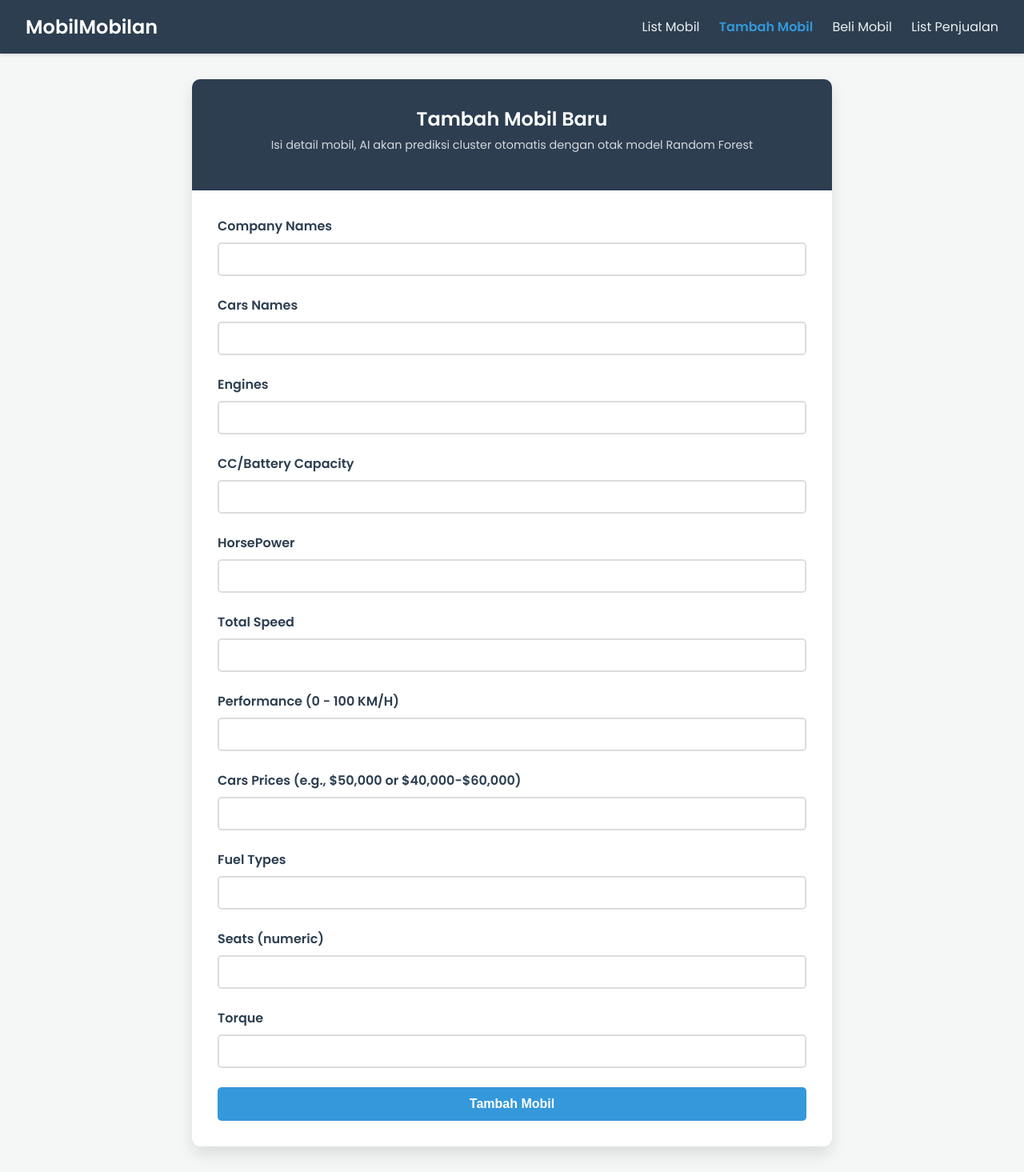
After one commit to Thaaan184/MobilMobilan, a Flask app: page /add_car in a window 1280 px wide. The commit adds this page. Shown: the whole page at 80% size. Run offline with Flask 3, Linux system fonts and the light colour scheme.

Commit message:
Tambah Page Add Car

```diff
--- a/app.py
+++ b/app.py
@@ -4,6 +4,7 @@ import pickle
 import json
 import os
 import math
+import re  # Untuk cleaning price
 
 app = Flask(__name__)
 
@@ -39,7 +40,30 @@ def get_data():
         return df
     return None
 
-# --- ROUTES ---
+# Function to clean price (mirip dari KMEANS.ipynb)
+def clean_price(price_str):
+    if not isinstance(price_str, str):
+        return None
+    price_str = re.sub(r'[\$, ]', '', price_str)  # Hapus $, comma, spasi
+    if '-' in price_str:
+        try:
+            low, high = map(float, price_str.split('-'))
+            return (low + high) / 2
+        except:
+            return None
+    try:
+        return float(price_str)
+    except:
+        return None
+
+# Function to clean seats
+def clean_seats(seats_str):
+    try:
+        return float(seats_str)
+    except:
+        return None
+
+# --- ROUTES EXISTING ---
 @app.route('/')
 def index():
     df = get_data()
@@ -166,5 +190,75 @@ def sales():
                            page=page,
                            total_pages=total_pages)
 
+# --- ROUTE BARU: TAMBAH MOBIL ---
+@app.route('/add_car', methods=['GET', 'POST'])
+def add_car():
+    error = None
+    if request.method == 'POST':
+        try:
+            # Ambil input dari form
+            company_names = request.form['company_names']
+            cars_names = request.form['cars_names']
+            engines = request.form['engines']
+            cc_battery = request.form['cc_battery']
+            horsepower = request.form['horsepower']
+            total_speed = request.form['total_speed']
+            performance = request.form['performance']
+            cars_prices = request.form['cars_prices']
+            fuel_types = request.form['fuel_types']
+            seats = request.form['seats']
+            torque = request.form['torque']
+
+            # Generate Car_Full_Name
+            car_full_name = f"{company_names.upper()} {cars_names.upper()}"
+
+            # Clean price and seats
+            price_cleaned = clean_price(cars_prices)
+            seats_cleaned = clean_seats(seats)
+
+            if price_cleaned is None or seats_cleaned is None:
+                raise ValueError("Input harga atau kursi tidak valid!")
+
+            # Predict cluster jika model ada
+            if model:
+                cluster_pred = model.predict([[price_cleaned, seats_cleaned]])[0]
+            else:
+                raise ValueError("Model tidak tersedia!")
+
+            # Load CSV existing
+            if os.path.exists(CSV_PATH):
+                df = pd.read_csv(CSV_PATH)
+            else:
+                raise FileNotFoundError("CSV tidak ditemukan!")
+
+            # Buat row baru
+            new_row = pd.DataFrame({
+                'Company Names': [company_names],
+                'Cars Names': [cars_names],
+                'Engines': [engines],
+                'CC/Battery Capacity': [cc_battery],
+                'HorsePower': [horsepower],
+                'Total Speed': [total_speed],
+                'Performance(0 - 100 )KM/H': [performance],
+                'Cars Prices': [cars_prices],
+                'Fuel Types': [fuel_types],
+                'Seats': [seats],
+                'Torque': [torque],
+                'Car_Full_Name': [car_full_name],
+                'Price_Cleaned': [price_cleaned],
+                'Seats_Cleaned': [seats_cleaned],
+                'cluster': [cluster_pred]
+            })
+
+            # Append dan simpan
+            df_updated = pd.concat([df, new_row], ignore_index=True)
+            df_updated.to_csv(CSV_PATH, index=False)
+
+            return redirect(url_for('index'))  # Redirect ke list mobil setelah sukses
+        except Exception as e:
+            error = str(e)
+
+    return render_template('add_car.html', error=error)
+
 if __name__ == '__main__':
     app.run(debug=True)
--- /dev/null
+++ b/templates/add_car.html
@@ -0,0 +1,88 @@
+<!DOCTYPE html>
+<html lang="en">
+<head>
+    <meta charset="UTF-8">
+    <meta name="viewport" content="width=device-width, initial-scale=1.0">
+    <title>Tambah Mobil - AutoCluster AI</title>
+    <link rel="stylesheet" href="{{ url_for('static', filename='style.css') }}">
+    <link href="https://fonts.googleapis.com/css2?family=Poppins:wght@300;400;600&display=swap" rel="stylesheet">
+</head>
+<body>
+
+    <nav class="navbar">
+        <div class="logo">MobilMobilan</div>
+        <div class="nav-links">
+            <a href="/">List Mobil</a>
+            <a href="/add_car" class="active">Tambah Mobil</a>
+            <a href="/predict">Beli Mobil</a>
+            <a href="/sales" >List Penjualan</a>
+        </div>
+    </nav>
+
+    <div class="container prediction-container">
+        <div class="card">
+            <div class="card-header">
+                <h2>Tambah Mobil Baru</h2>
+                <p>Isi detail mobil, AI akan prediksi cluster otomatis dengan otak model Random Forest</p>
+            </div>
+
+            <div class="card-body">
+                {% if error %}
+                <div class="result-box" style="background-color: #f8d7da; color: #721c24;">
+                    Error: {{ error }}
+                </div>
+                {% endif %}
+
+                <form method="POST">
+                    <div class="form-group">
+                        <label for="company_names">Company Names</label>
+                        <input type="text" id="company_names" name="company_names" required>
+                    </div>
+                    <div class="form-group">
+                        <label for="cars_names">Cars Names</label>
+                        <input type="text" id="cars_names" name="cars_names" required>
+                    </div>
+                    <div class="form-group">
+                        <label for="engines">Engines</label>
+                        <input type="text" id="engines" name="engines" required>
+                    </div>
+                    <div class="form-group">
+                        <label for="cc_battery">CC/Battery Capacity</label>
+                        <input type="text" id="cc_battery" name="cc_battery" required>
+                    </div>
+                    <div class="form-group">
+                        <label for="horsepower">HorsePower</label>
+                        <input type="text" id="horsepower" name="horsepower" required>
+                    </div>
+                    <div class="form-group">
+                        <label for="total_speed">Total Speed</label>
+                        <input type="text" id="total_speed" name="total_speed" required>
+                    </div>
+                    <div class="form-group">
+                        <label for="performance">Performance (0 - 100 KM/H)</label>
+                        <input type="text" id="performance" name="performance" required>
+                    </div>
+                    <div class="form-group">
+                        <label for="cars_prices">Cars Prices (e.g., $50,000 or $40,000-$60,000)</label>
+                        <input type="text" id="cars_prices" name="cars_prices" required>
+                    </div>
+                    <div class="form-group">
+                        <label for="fuel_types">Fuel Types</label>
+                        <input type="text" id="fuel_types" name="fuel_types" required>
+                    </div>
+                    <div class="form-group">
+                        <label for="seats">Seats (numeric)</label>
+                        <input type="number" id="seats" name="seats" required>
+                    </div>
+                    <div class="form-group">
+                        <label for="torque">Torque</label>
+                        <input type="text" id="torque" name="torque" required>
+                    </div>
+                    <button type="submit" class="btn-submit">Tambah Mobil</button>
+                </form>
+            </div>
+        </div>
+    </div>
+
+</body>
+</html>
--- a/templates/predict.html
+++ b/templates/predict.html
@@ -10,9 +10,10 @@
 <body>
 
     <nav class="navbar">
-        <div class="logo">AutoCluster AI</div>
+        <div class="logo">MobilMobilan</div>
         <div class="nav-links">
             <a href="/">List Mobil</a>
+            <a href="/add_car">Tambah Mobil</a>
             <a href="/predict" class="active">Beli Mobil</a>
             <a href="/sales">List Penjualan</a>
         </div>
--- a/templates/sales.html
+++ b/templates/sales.html
@@ -10,9 +10,10 @@
 <body>
 
     <nav class="navbar">
-        <div class="logo">AutoCluster AI</div>
+        <div class="logo">MobilMobilan</div>
         <div class="nav-links">
             <a href="/">List Mobil</a>
+            <a href="/add_car">Tambah Mobil</a>
             <a href="/predict">Beli Mobil</a>
             <a href="/sales" class="active">List Penjualan</a>
         </div>
```
Also changed, not shown: templates/index.html (+12 -1 lines), WebData/DatasetFinal.csv.
